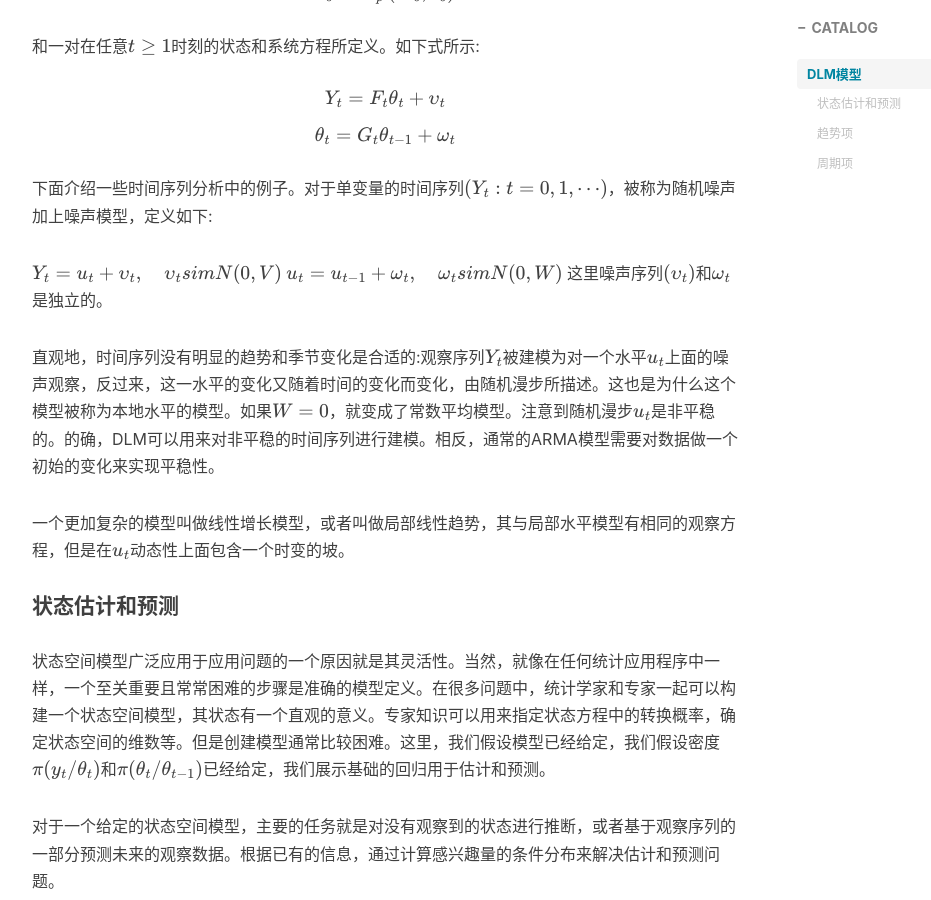
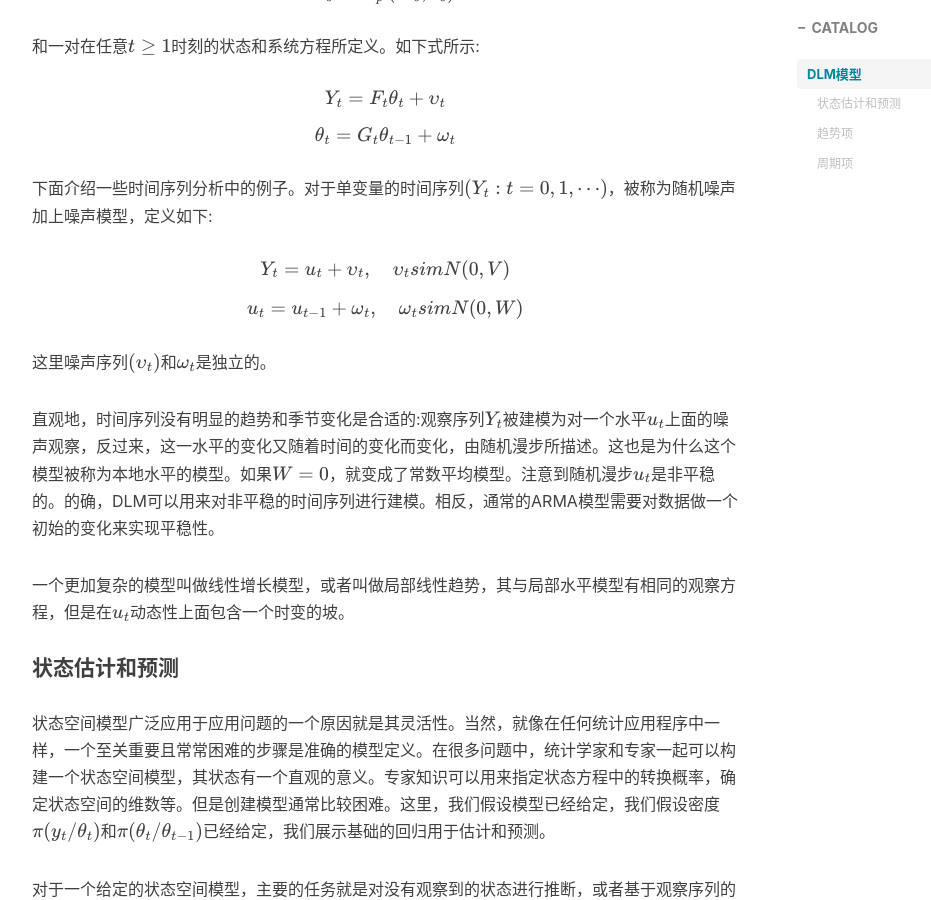
Before and after one commit to kunmei/blog, a Jekyll site: the page built from _posts/2018-03-14-DLM模型.md, in a window 1280 px wide and 900 px high, scrolled down 1953 px. Shown: the whole window, without its empty margins (233-1164 px from the left). Built offline with Jekyll 4.4.1, drawn with Linux system fonts in a browser that asks for light colours; nearby versions of some CDN libraries; formulas are drawn with MathJax 3; comment, search, counter and statistics services are not loaded.

Commit message:
modify DLM model

```diff
--- a/_posts/2018-03-14-DLM模型.md
+++ b/_posts/2018-03-14-DLM模型.md
@@ -54,11 +54,13 @@ $$
 下面介绍一些时间序列分析中的例子。对于单变量的时间序列$$\left( { Y }_{ t }:t = 0,1,\cdots  \right)$$，被称为随机噪声加上噪声模型，定义如下:
 
 $$
-  { Y }_{ t }={ u }_{ t }+{ \upsilon  }_{ t },\quad { \upsilon  }_{ t }simN(0,V)
+  { Y }_{ t }={ u }_{ t }+{ \upsilon  }_{ t },\quad { \upsilon  }_{ t } sim N(0,V)
 $$
+
 $$
-  { u }_{ t }={ u }_{ t-1 }+{ \omega  }_{ t },\quad { \omega  }_{ t }simN(0,W)
+  { u }_{ t }={ u }_{ t-1 }+{ \omega  }_{ t },\quad { \omega  }_{ t } sim N(0,W)
 $$
+
 这里噪声序列$$({ \upsilon  }_{ t })$$和$${ \omega  }_{ t }$$是独立的。
 
 直观地，时间序列没有明显的趋势和季节变化是合适的:观察序列$${ Y }_{ t }$$被建模为对一个水平$${ u }_{ t }$$上面的噪声观察，反过来，这一水平的变化又随着时间的变化而变化，由随机漫步所描述。这也是为什么这个模型被称为本地水平的模型。如果$$W=0$$，就变成了常数平均模型。注意到随机漫步$${ u }_{ t }$$是非平稳的。的确，DLM可以用来对非平稳的时间序列进行建模。相反，通常的ARMA模型需要对数据做一个初始的变化来实现平稳性。
```
Also changed, not shown: _includes/about/zh.md (+1 -1 lines).
